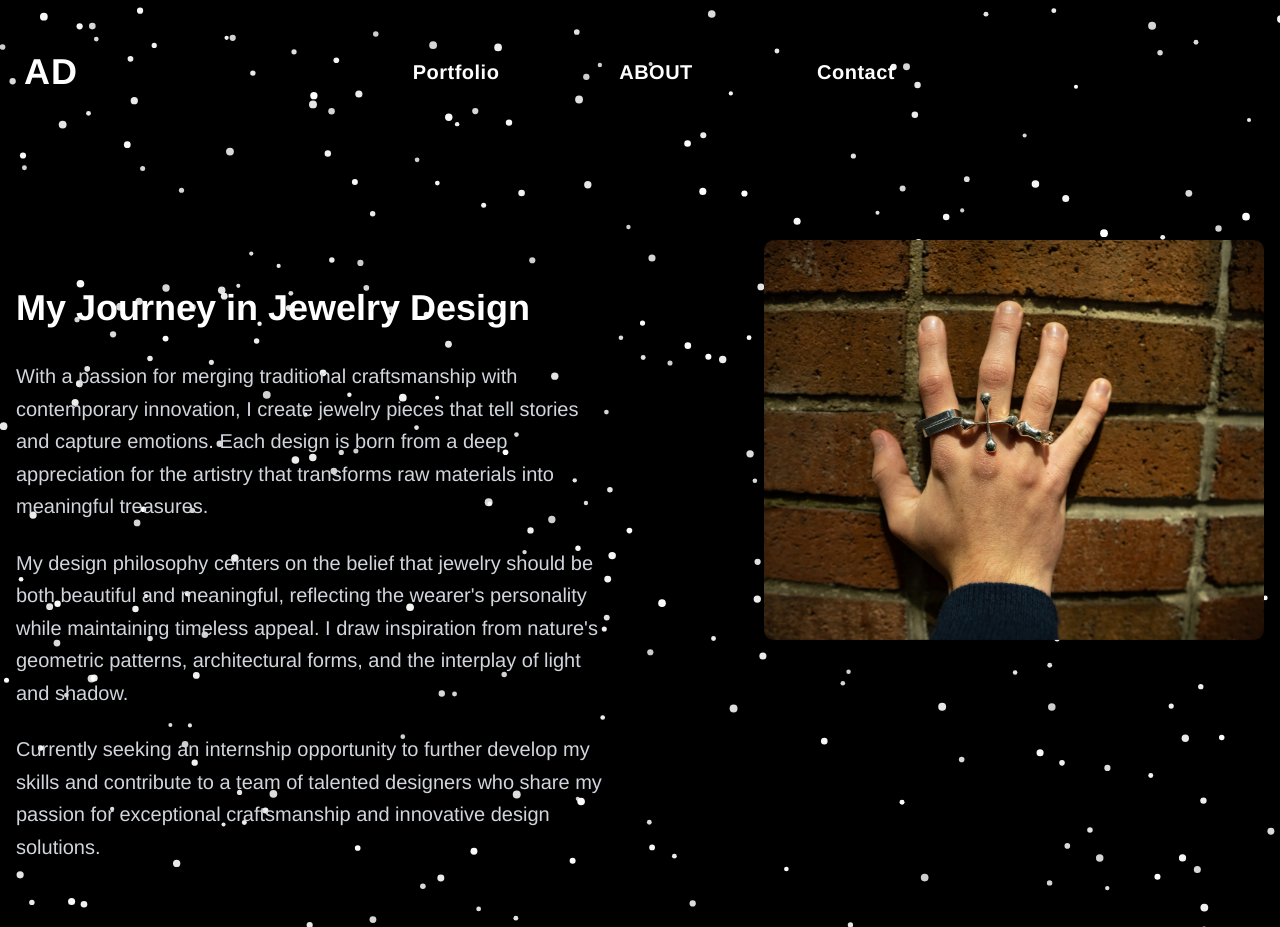
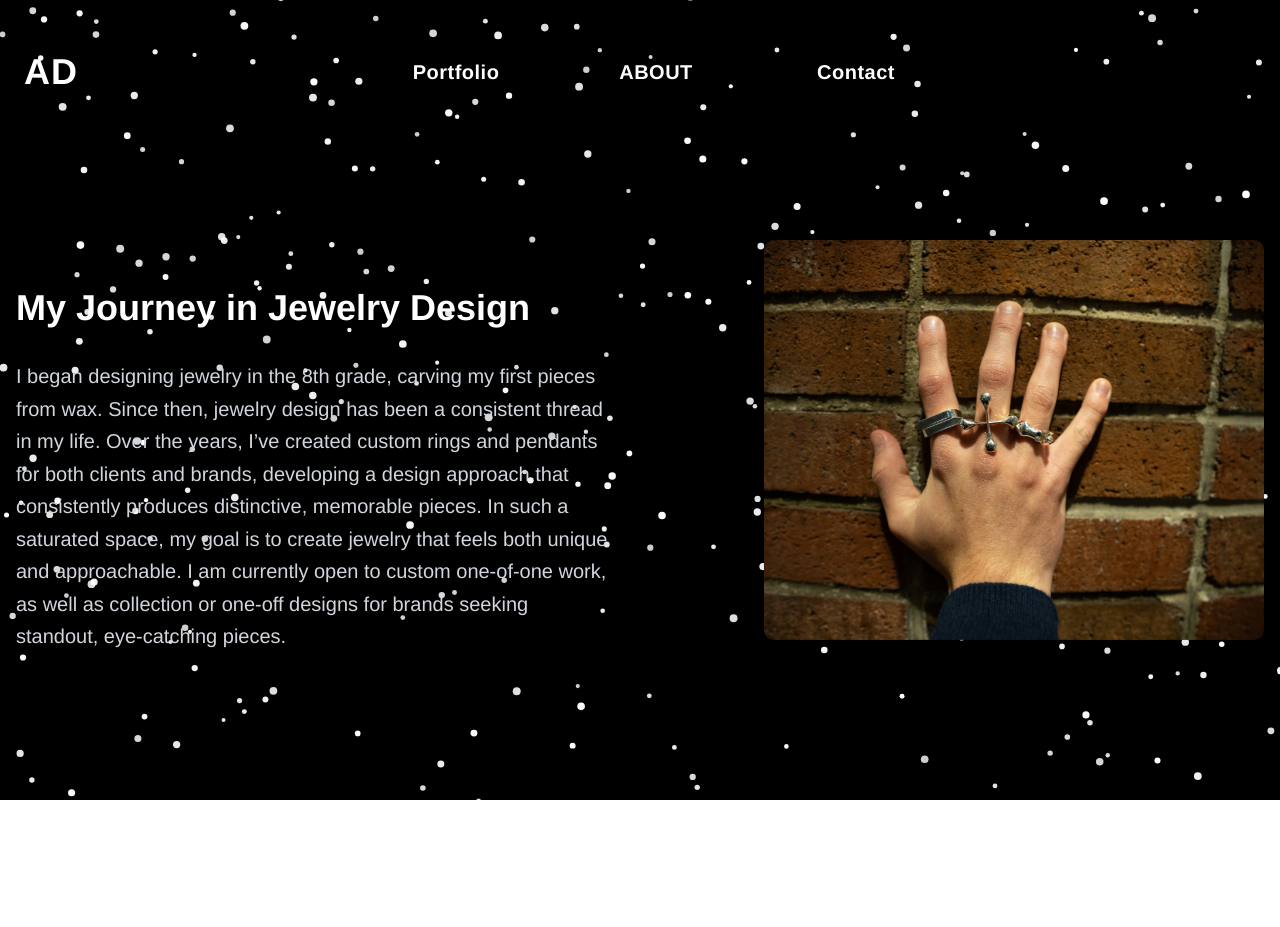
Before and after one commit to AshVan1/Ash, a Next.js app: page /about in a window 1280 px wide. After the commit the page ends 800 px from the top, so only its background shows below. Built offline with nearby package versions, Linux system fonts and the light colour scheme.

Commit message:
Text update

```diff
--- a/app/about/page.tsx
+++ b/app/about/page.tsx
@@ -146,21 +146,9 @@ export default function About() {
             />
             <div className="space-y-6 text-gray-300 leading-relaxed text-xl font-['Helvetica']">
               <p>
-                With a passion for merging traditional craftsmanship with contemporary innovation,
-                I create jewelry pieces that tell stories and capture emotions. Each design is born
-                from a deep appreciation for the artistry that transforms raw materials into
-                meaningful treasures.
-              </p>
-              <p>
-                My design philosophy centers on the belief that jewelry should be both beautiful
-                and meaningful, reflecting the wearer&apos;s personality while maintaining timeless appeal.
-                I draw inspiration from nature&apos;s geometric patterns, architectural forms, and the
-                interplay of light and shadow.
-              </p>
-              <p>
-                Currently seeking an internship opportunity to further develop my skills and
-                contribute to a team of talented designers who share my passion for exceptional
-                craftsmanship and innovative design solutions.
+                I began designing jewelry in the 8th grade, carving my first pieces from wax. Since then, jewelry design has been a consistent thread in my life. Over the years, I’ve created custom rings and pendants for both clients and brands, developing a design approach that consistently produces distinctive, memorable pieces.
+In such a saturated space, my goal is to create jewelry that feels both unique and approachable.
+I am currently open to custom one-of-one work, as well as collection or one-off designs for brands seeking standout, eye-catching pieces.
               </p>
             </div>
           </motion.div>
```
